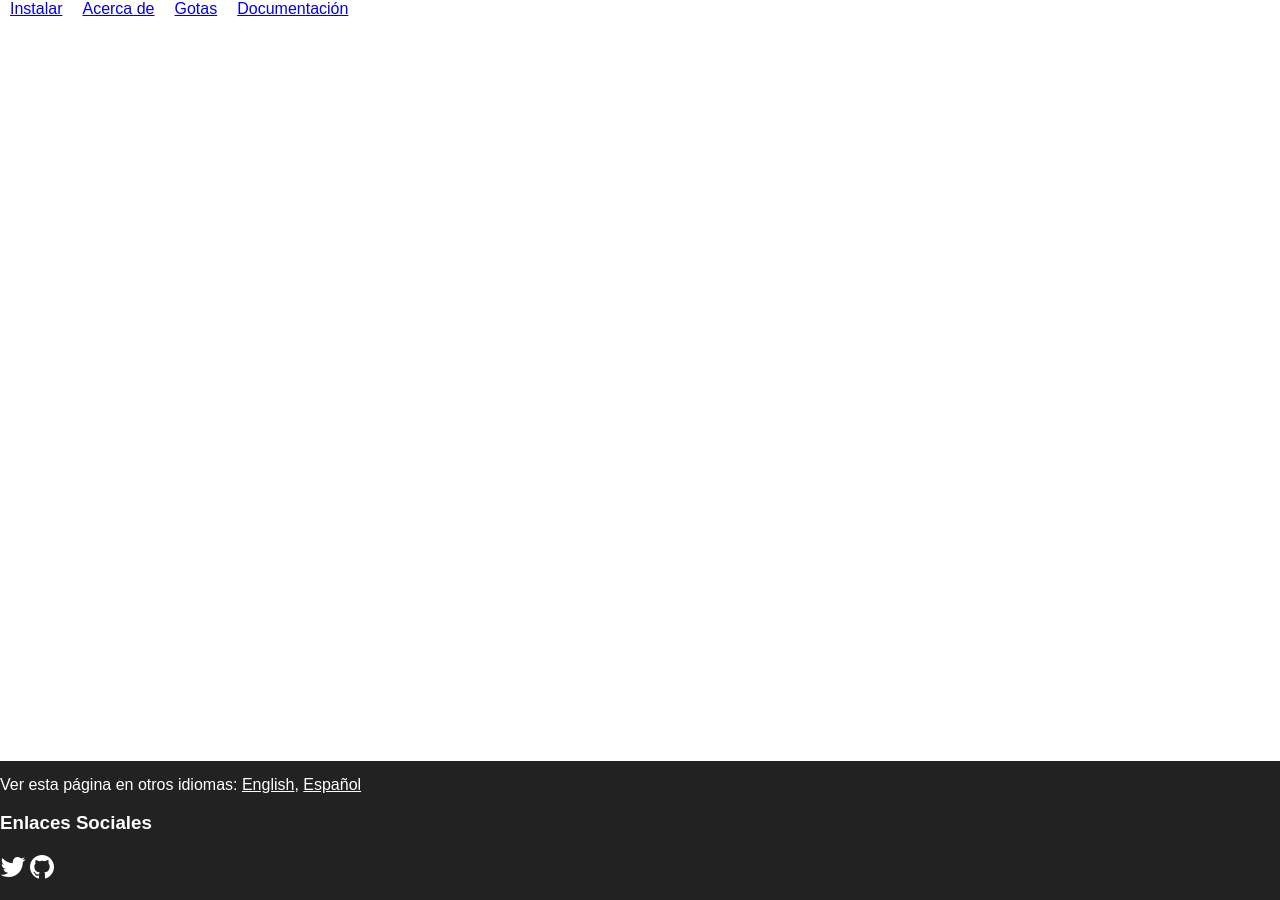
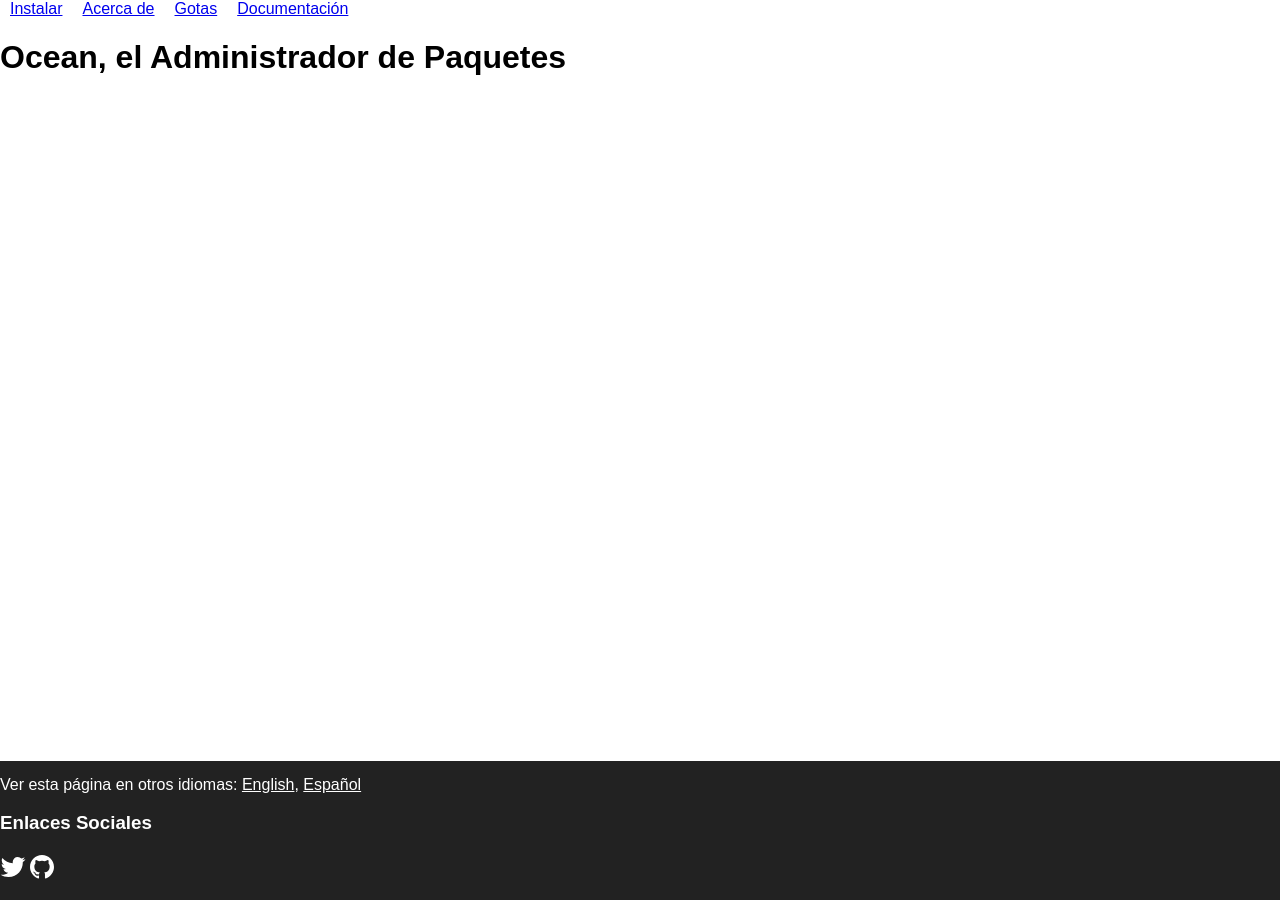
Before and after one commit to oceanpkg/oceanpkg.org, a Jekyll site: the page built from es-ES/index.md, in a window 1280 px wide. Built offline with Jekyll 4.4.1, drawn with Linux system fonts in a browser that asks for light colours.

Commit message:
Add header for Spanish home page

```diff
--- a/es-ES/index.md
+++ b/es-ES/index.md
@@ -3,4 +3,5 @@ layout: index
 locale: es-ES
 permalink: /es-ES/
 key: index
+header: Ocean, el Administrador de Paquetes
 ---
```
